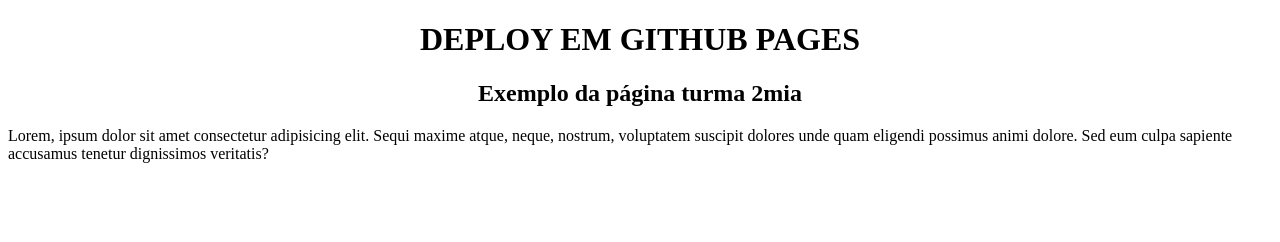
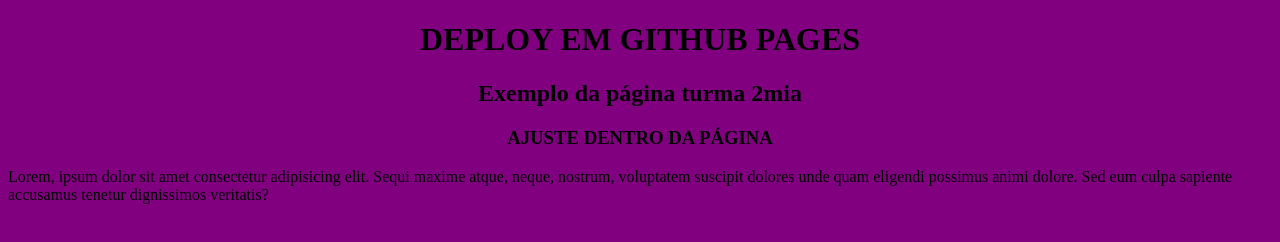
Before and after one commit to Mariaclarabe/exemplo2mia, a plain HTML site: page index.html in a window 1280 px wide. Drawn offline with Linux system fonts and the light colour scheme.

Commit message:
SEGUNDO COMMIT NO GITHUB PAGES - AJUSTANDO A PÁGINA

```diff
--- a/index.html
+++ b/index.html
@@ -5,11 +5,13 @@
     <meta name="viewport" content="width=device-width, initial-scale=1.0">
     <title>EXEMPLO DEPLOY GITHUB PAGES </title>
 </head>
-<body>
+
+<body bgcolor="purple">
 
     <center>
     <h1>DEPLOY EM GITHUB PAGES </h1>
     <h2>Exemplo da página turma 2mia</h2>
+    <h3>AJUSTE DENTRO DA PÁGINA</h3>
     </center>
 
     <p>Lorem, ipsum dolor sit amet consectetur adipisicing elit. Sequi maxime atque, neque, nostrum, voluptatem suscipit dolores unde quam eligendi possimus animi dolore. Sed eum culpa sapiente accusamus tenetur dignissimos veritatis?</p>
```
